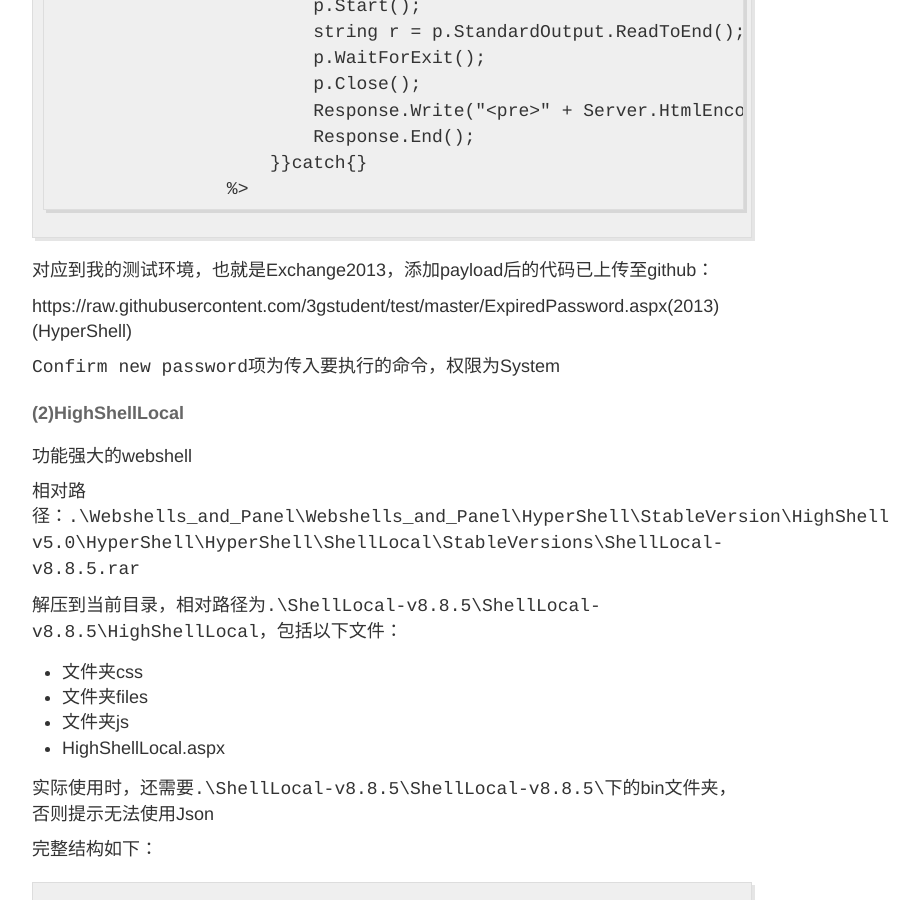
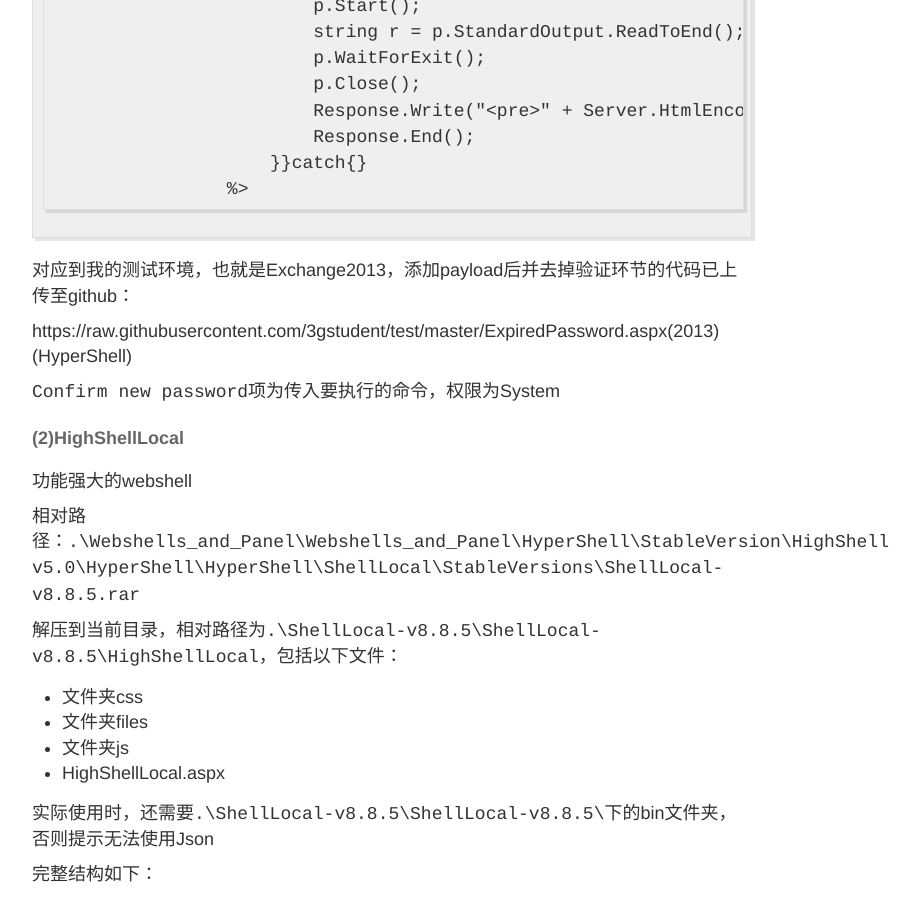
Before and after one commit to 3gstudent/backup-3gstudent.github.io, a Jekyll site: the page built from _posts/2019-4-20-对APT34泄露工具的分析——HighShell和HyperShell.md, in a window 1280 px wide and 900 px high, scrolled down 4854 px. Shown: the whole window, without its empty margins (248-1168 px from the left). Built offline with Jekyll 4.4.1, drawn with Linux system fonts in a browser that asks for light colours.

Commit message:
Update 2019-4-20-对APT34泄露工具的分析——HighShell和HyperShell.md

````diff
--- a/_posts/2019-4-20-对APT34泄露工具的分析——HighShell和HyperShell.md
+++ b/_posts/2019-4-20-对APT34泄露工具的分析——HighShell和HyperShell.md
@@ -162,7 +162,7 @@ HyperShell中的ExpiredPassword.aspx是一个添加了后门代码的文件，
                 %>
 ```
 
-对应到我的测试环境，也就是Exchange2013，添加payload后的代码已上传至github：
+对应到我的测试环境，也就是Exchange2013，添加payload后并去掉验证环节的代码已上传至github：
 
 https://raw.githubusercontent.com/3gstudent/test/master/ExpiredPassword.aspx(2013)(HyperShell)
 
````
